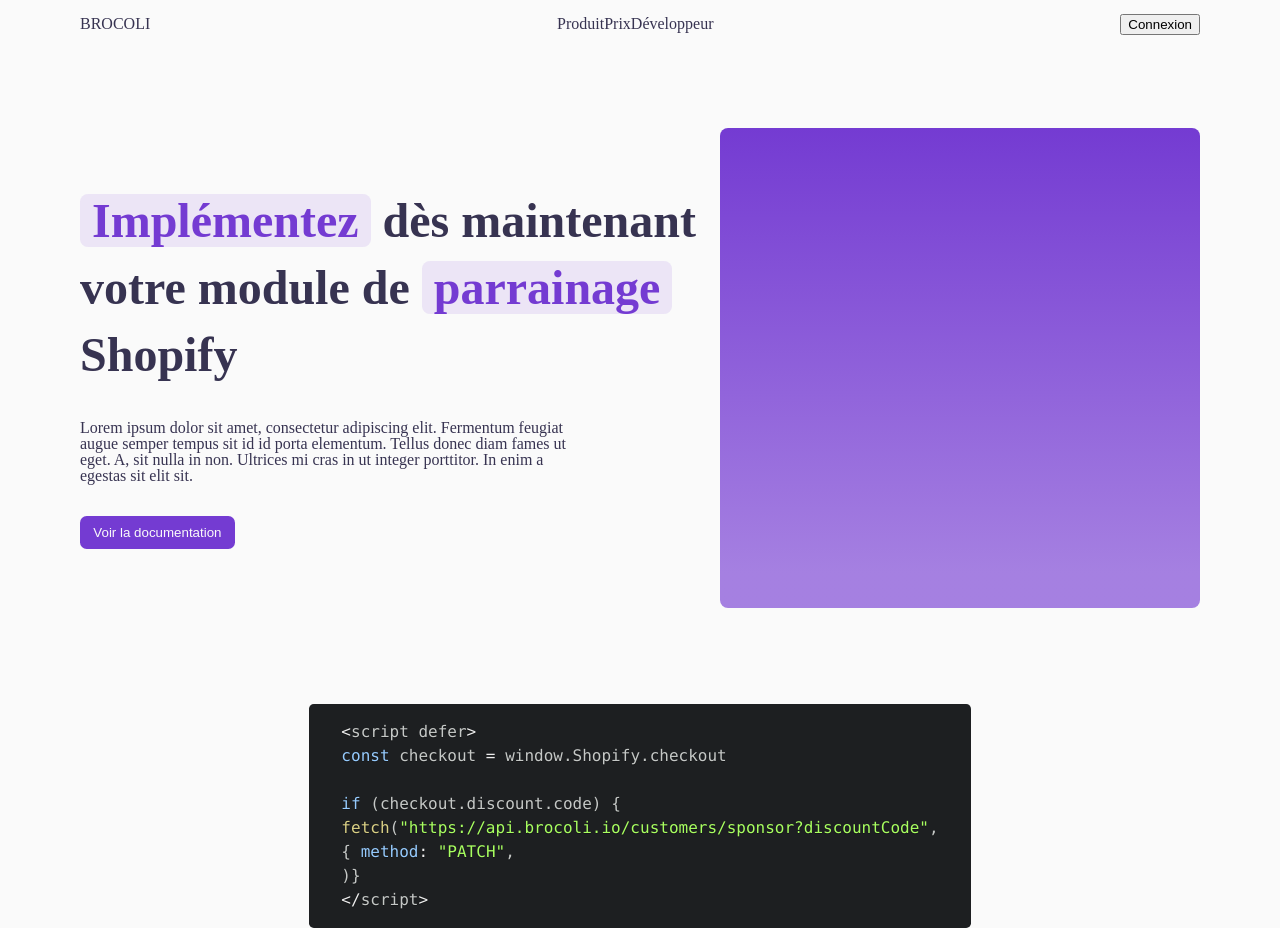
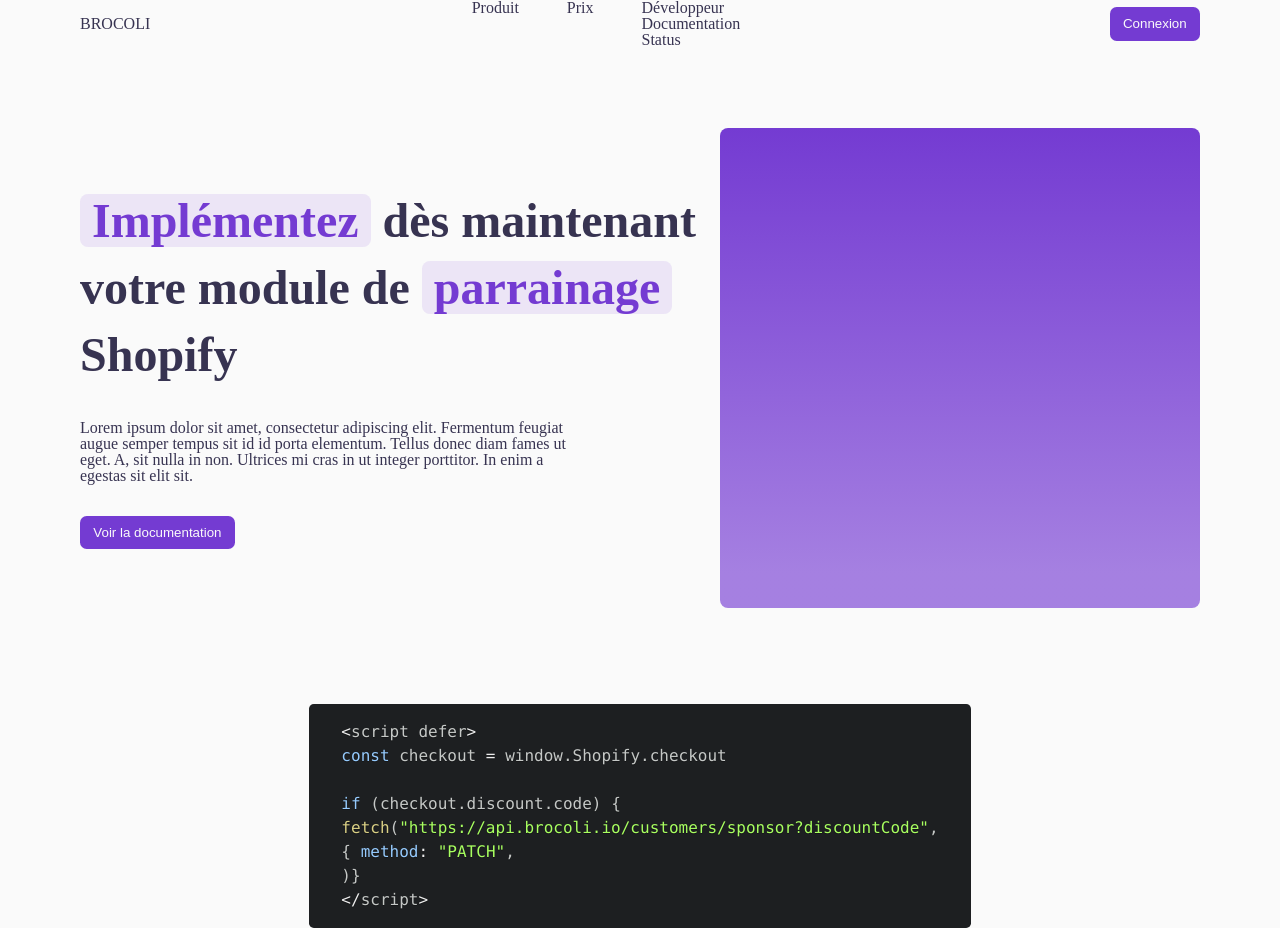
Before and after one commit to MaeWolff/potential-brocoli, a React (Create React App) app: page / in a window 1280 px wide. Built offline with nearby package versions, Linux system fonts and the light colour scheme.

Commit message:
style: improve header with spacing

```diff
--- a/src/components/base/Button.tsx
+++ b/src/components/base/Button.tsx
@@ -14,6 +14,11 @@ const ButtonStyled = styled.button<Props>`
   border: 0;
   border-radius: 0.5em;
   padding: 0 1em;
+  cursor: pointer;
+
+  &:hover {
+    opacity: 0.8;
+  }
 `;
 
 export enum ButtonSizeEnum {
--- a/src/components/composed/Header.tsx
+++ b/src/components/composed/Header.tsx
@@ -1,6 +1,8 @@
 import React from "react";
 import styled from "styled-components";
 import { Link } from "react-router-dom";
+
+import { Button, ButtonSizeEnum } from "../index";
 
 const HeaderContainer = styled.header`
   display: flex;
@@ -16,6 +18,10 @@ const HeaderContainer = styled.header`
 const LinksWrapper = styled.ul`
   display: flex;
   flex-direction: row;
+
+  li:not(:last-child) {
+    margin-right: 3em;
+  }
 `;
 
 export default function Header() {
@@ -32,12 +38,20 @@ export default function Header() {
           </li>
           <li>
             <a href="/">Développeur</a>
+            <ul>
+              <li>
+                <a href="/">Documentation</a>
+              </li>
+              <li>
+                <a href="/">Status</a>
+              </li>
+            </ul>
           </li>
         </LinksWrapper>
       </nav>
 
       <Link to="/enter">
-        <button>Connexion</button>
+        <Button size={ButtonSizeEnum.auto}>Connexion</Button>
       </Link>
     </HeaderContainer>
   );
--- a/src/components/index.ts
+++ b/src/components/index.ts
@@ -1,5 +1,5 @@
 // base
-export { default as Button } from "./base/Button";
+export { default as Button, ButtonSizeEnum } from "./base/Button";
 export { default as Spacer } from "./base/Spacer";
 
 // composed
--- a/src/theme/globalStyle.ts
+++ b/src/theme/globalStyle.ts
@@ -53,4 +53,5 @@ body {
   background-color: ${(props) => props.theme.colors.white};
   font-weight: lighter;
 }
+
 `;
```
